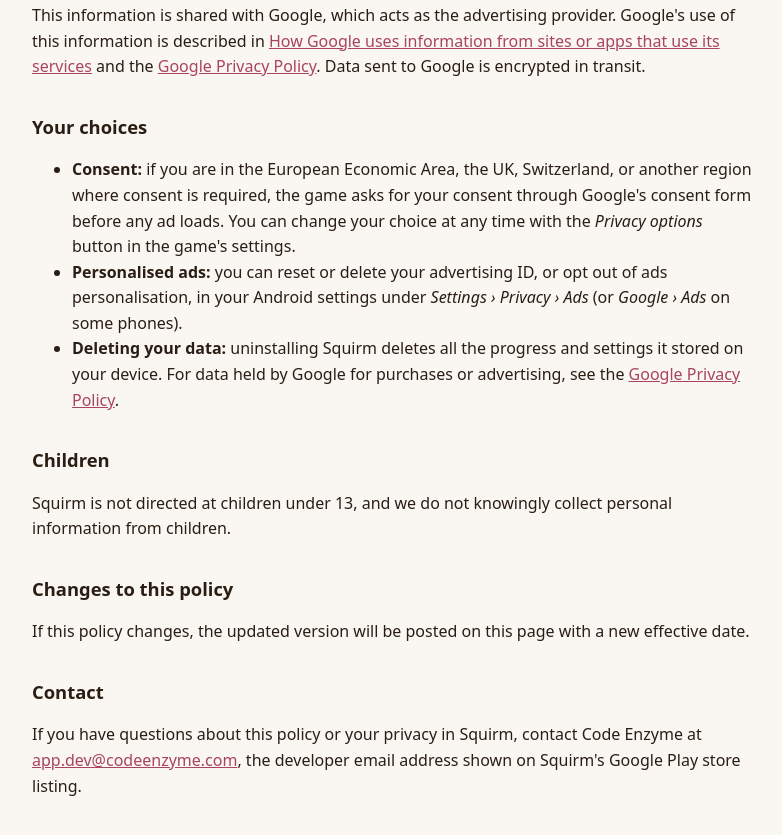
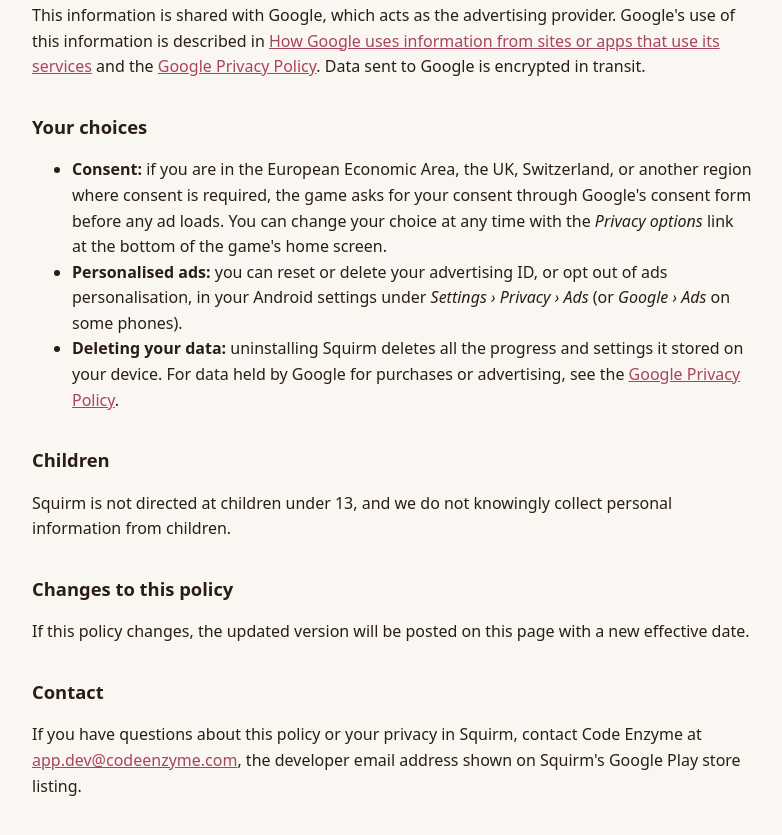
Before and after one commit to Code-Enzyme/squirm-privacy, a plain HTML site: page index.html in a window 1280 px wide. Shown: the part 1228-2063 px from the top of the page, without its empty margins (248-1030 px from the left). Drawn offline with Linux system fonts and the light colour scheme.

Commit message:
Privacy options lives on the home screen
The game now shows a Privacy options link at the bottom of its home
screen where the law requires one, not a button in settings.

Co-Authored-By: Claude Opus 5.5 <noreply@anthropic.com>
Claude-Session: https://claude.ai/code/session_01Y6uaFHj5Fkh7y2ScDtyGRj

```diff
--- a/index.html
+++ b/index.html
@@ -58,7 +58,7 @@ and the <a href="https://policies.google.com/privacy">Google Privacy Policy</a>.
 <ul>
   <li><strong>Consent:</strong> if you are in the European Economic Area, the UK, Switzerland, or another region where consent is required,
   the game asks for your consent through Google's consent form before any ad loads. You can change your
-  choice at any time with the <em>Privacy options</em> button in the game's settings.</li>
+  choice at any time with the <em>Privacy options</em> link at the bottom of the game's home screen.</li>
   <li><strong>Personalised ads:</strong> you can reset or delete your advertising ID, or opt out of ads personalisation, in your
   Android settings under <em>Settings › Privacy › Ads</em> (or <em>Google › Ads</em> on some phones).</li>
   <li><strong>Deleting your data:</strong> uninstalling Squirm deletes all the progress and settings it stored on your device.
```
